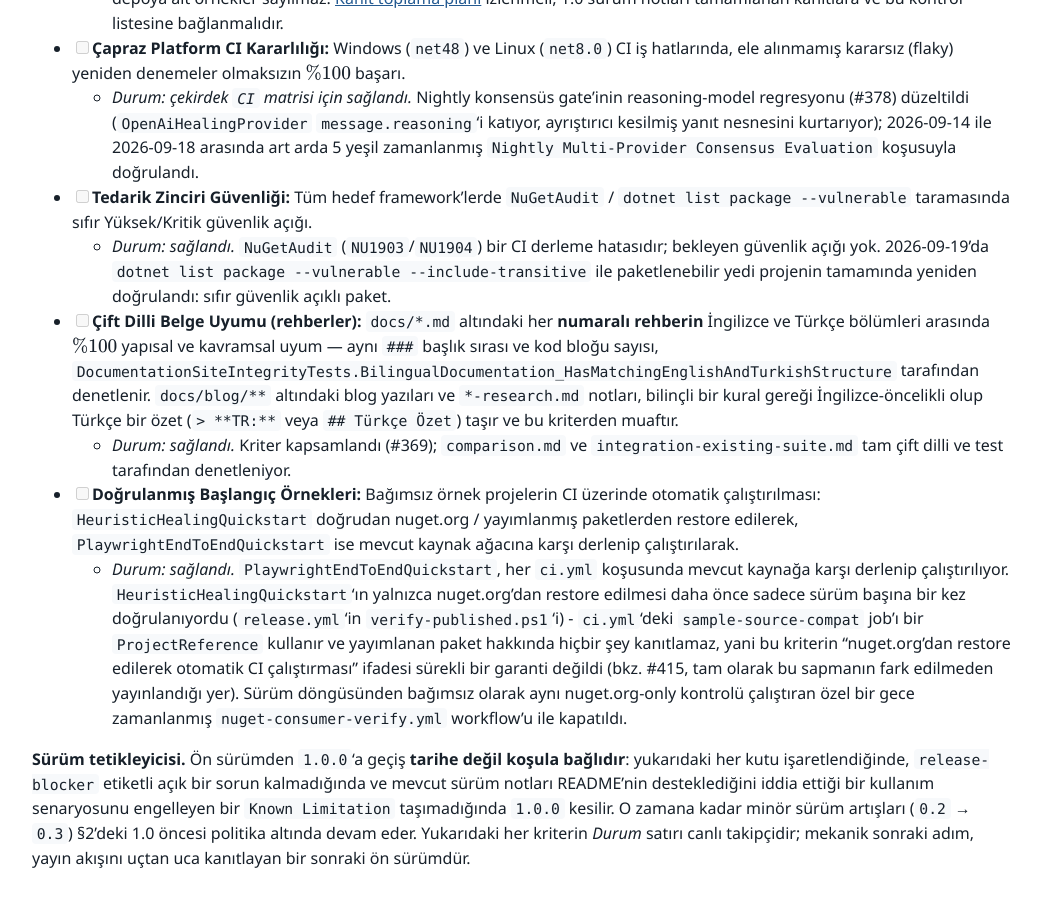
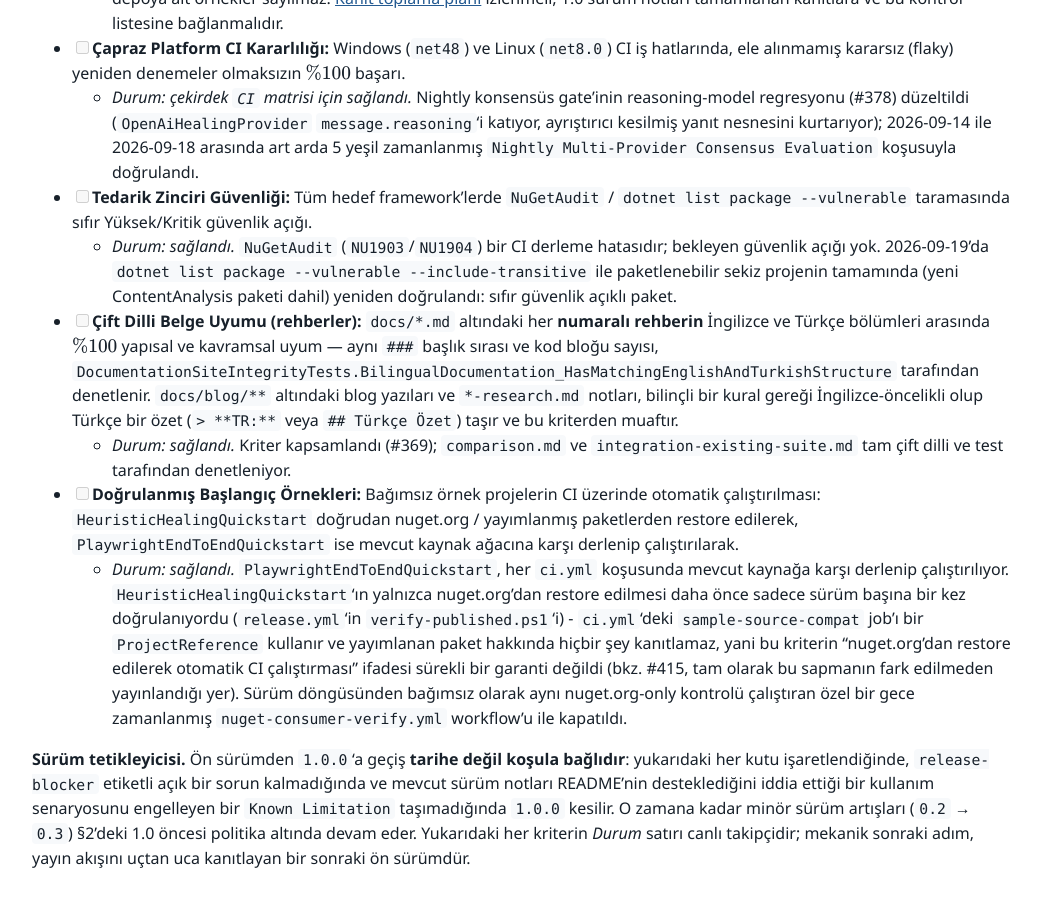
Before and after one commit to mustafasercansak/automation-sandbox, a Jekyll site: the page built from docs/versioning-and-stability.md, in a window 1280 px wide and 900 px high, scrolled down 7987 px. Shown: the whole window, without its empty margins (118-1159 px from the left). Built offline with Jekyll 4.4.1, drawn with Linux system fonts in a browser that asks for light colours; some of the changed text lies outside the part shown.

Commit message:
docs(versioning): re-verify supply-chain security claim across eight packages
Merging main brought in the ContentAnalysis package added earlier today,
which made this branch's already-written "seven packable projects"
security re-confirmation stale before it even merged - exactly the kind
of drift this PR's own nightly nuget-consumer-verify workflow exists to
catch. Re-ran dotnet list package --vulnerable --include-transitive
against all eight packable projects (zero vulnerable packages, confirmed)
and updated both the English and Turkish status lines.

```diff
--- a/docs/versioning-and-stability.md
+++ b/docs/versioning-and-stability.md
@@ -97,7 +97,7 @@ To exit beta and release `1.0.0`, all of the following conditions must be satisf
 - [ ] **Cross-Platform CI Stability:** 100% passing tests across the Windows (`net48`) and Linux (`net8.0`) CI matrix legs with zero unhandled flaky retries.
   - *Status: met* for the core `CI` matrix. The nightly consensus gate's reasoning-model regression (#378) is fixed (`OpenAiHealingProvider` folds in `message.reasoning`, the parser recovers a truncated answer object); confirmed with 5 consecutive green scheduled `Nightly Multi-Provider Consensus Evaluation` runs, 2026-09-14 through 2026-09-18.
 - [ ] **Supply Chain Security:** Zero High or Critical advisories under `dotnet list package --vulnerable` / `NuGetAudit` across all target frameworks.
-  - *Status: met.* `NuGetAudit` (`NU1903`/`NU1904`) is a CI build error; no advisories outstanding. Re-confirmed 2026-09-19 via `dotnet list package --vulnerable --include-transitive` across all seven packable projects: zero vulnerable packages.
+  - *Status: met.* `NuGetAudit` (`NU1903`/`NU1904`) is a CI build error; no advisories outstanding. Re-confirmed 2026-09-19 via `dotnet list package --vulnerable --include-transitive` across all eight packable projects (including the new ContentAnalysis package): zero vulnerable packages.
 - [ ] **Bilingual Documentation Parity (guides):** 100% structural and conceptual parity between the English and Turkish sections of every **numbered guide** at `docs/*.md` — same `###` heading sequence and fenced-code-block count, enforced by `DocumentationSiteIntegrityTests.BilingualDocumentation_HasMatchingEnglishAndTurkishStructure`. Blog posts under `docs/blog/**` and `*-research.md` notes are English-primary with a Turkish abstract (`> **TR:**` or `## Türkçe Özet`) by deliberate convention and are exempt.
   - *Status: met.* Criterion scoped (#369); `comparison.md` and `integration-existing-suite.md` are fully bilingual and enforced by the test.
 - [ ] **Verified Consumer Quickstarts:** Automated CI execution of both standalone sample projects: `HeuristicHealingQuickstart` restoring purely from nuget.org / published artifacts, and `PlaywrightEndToEndQuickstart` built and run in CI against the current source tree.
@@ -191,7 +191,7 @@ Beta sürecini tamamlayıp `1.0.0` genel sürümüne geçmek için aşağıdaki
 - [ ] **Çapraz Platform CI Kararlılığı:** Windows (`net48`) ve Linux (`net8.0`) CI iş hatlarında, ele alınmamış kararsız (flaky) yeniden denemeler olmaksızın $\%100$ başarı.
   - *Durum: çekirdek `CI` matrisi için sağlandı.* Nightly konsensüs gate'inin reasoning-model regresyonu (#378) düzeltildi (`OpenAiHealingProvider` `message.reasoning`'i katıyor, ayrıştırıcı kesilmiş yanıt nesnesini kurtarıyor); 2026-09-14 ile 2026-09-18 arasında art arda 5 yeşil zamanlanmış `Nightly Multi-Provider Consensus Evaluation` koşusuyla doğrulandı.
 - [ ] **Tedarik Zinciri Güvenliği:** Tüm hedef framework'lerde `NuGetAudit` / `dotnet list package --vulnerable` taramasında sıfır Yüksek/Kritik güvenlik açığı.
-  - *Durum: sağlandı.* `NuGetAudit` (`NU1903`/`NU1904`) bir CI derleme hatasıdır; bekleyen güvenlik açığı yok. 2026-09-19'da `dotnet list package --vulnerable --include-transitive` ile paketlenebilir yedi projenin tamamında yeniden doğrulandı: sıfır güvenlik açıklı paket.
+  - *Durum: sağlandı.* `NuGetAudit` (`NU1903`/`NU1904`) bir CI derleme hatasıdır; bekleyen güvenlik açığı yok. 2026-09-19'da `dotnet list package --vulnerable --include-transitive` ile paketlenebilir sekiz projenin tamamında (yeni ContentAnalysis paketi dahil) yeniden doğrulandı: sıfır güvenlik açıklı paket.
 - [ ] **Çift Dilli Belge Uyumu (rehberler):** `docs/*.md` altındaki her **numaralı rehberin** İngilizce ve Türkçe bölümleri arasında $\%100$ yapısal ve kavramsal uyum — aynı `###` başlık sırası ve kod bloğu sayısı, `DocumentationSiteIntegrityTests.BilingualDocumentation_HasMatchingEnglishAndTurkishStructure` tarafından denetlenir. `docs/blog/**` altındaki blog yazıları ve `*-research.md` notları, bilinçli bir kural gereği İngilizce-öncelikli olup Türkçe bir özet (`> **TR:**` veya `## Türkçe Özet`) taşır ve bu kriterden muaftır.
   - *Durum: sağlandı.* Kriter kapsamlandı (#369); `comparison.md` ve `integration-existing-suite.md` tam çift dilli ve test tarafından denetleniyor.
 - [ ] **Doğrulanmış Başlangıç Örnekleri:** Bağımsız örnek projelerin CI üzerinde otomatik çalıştırılması: `HeuristicHealingQuickstart` doğrudan nuget.org / yayımlanmış paketlerden restore edilerek, `PlaywrightEndToEndQuickstart` ise mevcut kaynak ağacına karşı derlenip çalıştırılarak.
```
